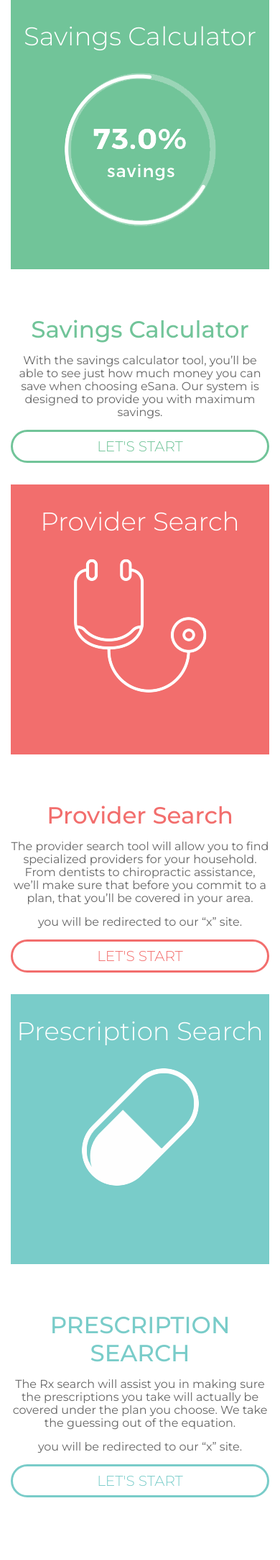
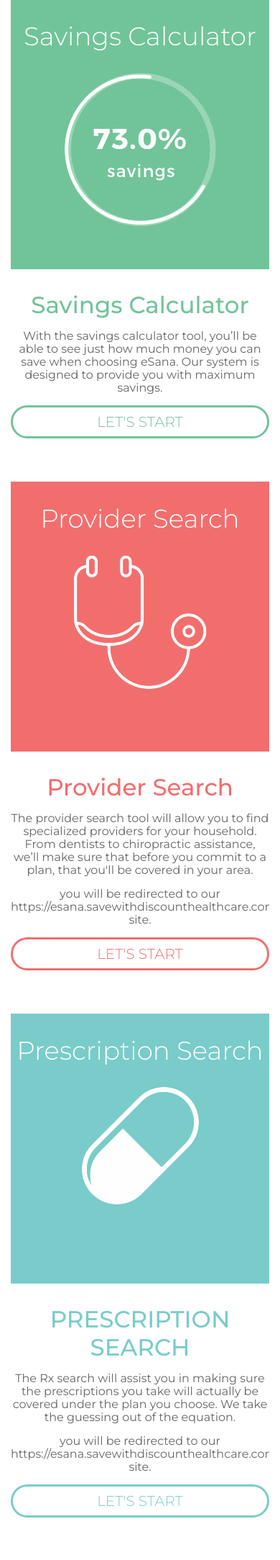
Before and after one commit to btc-brasstackscollective/eSana, a PHP site: template templates/tools.html.twig in a window 390 px wide. Shown: the part 345-2512 px from the top of the page at 72% size. Run offline with PHP 8.4, Linux system fonts and the light colour scheme; the template is opened without the code that fills it, so the values that code supplies are empty; some libraries are stand-ins or nearby versions.

Commit message:
qa site review updates round 2

```diff
--- a/src/routes.php
+++ b/src/routes.php
@@ -23,6 +23,12 @@
 	return $this->view->render($response, 'tools.html.twig', $args);
 });
 
+// Tools Page
+$app->get('/tools/savings-calculator', function($request, $response, array $args) {
+	$args['currentUrl'] = $request->getUri()->getPath();
+	return $this->view->render($response, 'tools_savings_calculator.html.twig', $args);
+});
+
 // Mission Page
 $app->get('/mission', function($request, $response, array $args) {
 	$args['currentUrl'] = $request->getUri()->getPath();
--- a/templates/base.html.twig
+++ b/templates/base.html.twig
@@ -56,10 +56,10 @@
 										<a href="/plans" {% if currentUrl == '/plans' %} class="active"{% endif %}>Plans</a>
 									</li>
 									<li>
-										<a href="/tools" {% if currentUrl == '/tools' %} class="active"{% endif %}>Tools</a>
+										<a href="/tools" {% if currentUrl == '/tools' or currentUrl == '/tools/savings-calculator' %} class="active"{% endif %}>Tools</a>
 
 										<ul class="sub_nav_links">
-											<li><a href="">Savings Calculator</a></li>
+											<li><a href="/tools/savings-calculator" {% if currentUrl == '/tools/savings-calculator' %} class="active"{% endif %}>Savings Calculator</a></li>
 											<li><a href="">Plan Assessment</a></li>
 											<li><a href="">Provider Locator</a></li>
 										</ul>
--- a/templates/contact.html.twig
+++ b/templates/contact.html.twig
@@ -34,6 +34,10 @@
 	<div class="contact-form">
 		<div class="content_container">
 			<div class="col-xs-12 col-md-offset-3 col-md-6">
+				<div class="contact_us_form_message">
+					<p></p>
+				</div>
+
 				<form id="contact_us_form">
 					<div class="form-group">
 						<label for="name"></label>
--- a/templates/tools.html.twig
+++ b/templates/tools.html.twig
@@ -25,46 +25,29 @@
 				<div class="col-xs-12 col-md-6">
 					<h3>Savings Calculator</h3>
 					<p>With the savings calculator tool, you’ll be able to see just how much money you can save when choosing eSana. Our system is designed to provide you with maximum savings. </p>
-					<a href class="btn green text-center">
+					<a href="/tools/savings-calculator" class="btn green text-center">
 						LET'S START
 					</a>
 				</div>
 			</div>
 		</div>
 	</div>
-	<div class="provider_search hidden-sm hidden-xs text-center">
+	<div class="provider_search text-center">
 		<div class="content_container">
 			<div class="row">
-				<div class="col-xs-12 col-md-6">
-					<h3>Provider Search</h3>
-					<p>The provider search tool will allow you to find specialized providers for your household. From dentists to chiropractic assistance, we’ll make sure that before you commit to a plan, that you’ll be covered in your area.</p>
-					<p>you will be redirected to our “x” site.</p>
-					<a href class="btn red text-center">
-						LET'S START
-					</a>
-				</div>
-				<div class="col-xs-12 col-md-6 red-bg">
-					<h3>Provider Search</h3>
-					<img src="assets/img/tools/ProviderSearch.png"/>
-				</div>
-			</div>
-		</div>
-	</div>
-	<div class="provider_search hidden-lg hidden-md text-center ">
-		<div class="content_container">
-			<div class="row">
-				<div class="col-xs-12 col-md-6 red-bg">
+				<div class="col-xs-12 col-md-6 red-bg pull-right">
 					<h3>Provider Search</h3>
 					<img src="assets/img/tools/ProviderSearch.png"/>
 				</div>
 				<div class="col-xs-12 col-md-6">
 					<h3>Provider Search</h3>
-					<p>The provider search tool will allow you to find specialized providers for your household. From dentists to chiropractic assistance, we’ll make sure that before you commit to a plan, that you’ll be covered in your area.</p>
-					<p>you will be redirected to our “x” site.</p>
-					<a href class="btn red text-center">
+					<p>The provider search tool will allow you to find specialized providers for your household. From dentists to chiropractic assistance, we’ll make sure that before you commit to a plan, that you'll be covered in your area.</p>
+					<p>you will be redirected to our https://esana.savewithdiscounthealthcare.com/esana/providersearch site.</p>
+					<a href="https://esana.savewithdiscounthealthcare.com/esana/providersearch" target="_blank" class="btn red text-center">
 						LET'S START
 					</a>
 				</div>
+
 			</div>
 		</div>
 	</div>
@@ -78,8 +61,8 @@
 				<div class="col-xs-12 col-md-6">
 					<h3>PRESCRIPTION SEARCH</h3>
 					<p>The Rx search will assist you in making sure the prescriptions you take will actually be covered under the plan you choose. We take the guessing out of the equation.</p>
-					<p>you will be redirected to our “x” site.</p>
-					<a href class="btn blue text-center">
+					<p>you will be redirected to our https://esana.savewithdiscounthealthcare.com/esana/RXTools site.</p>
+					<a href="https://esana.savewithdiscounthealthcare.com/esana/RXTools" target="_blank" class="btn blue text-center">
 						LET'S START
 					</a>
 				</div>
```
Also changed, not shown: templates/home.html.twig (+4 -4 lines), templates/mission.html.twig (+15 -3 lines), templates/tools_savings_calculator.html.twig (added, +62 -0 lines), public/assets/css/common.scss, public/assets/css/style.css, public/assets/img/common/img-checkmark-white-icon.png (added), public/assets/js/common.js.
